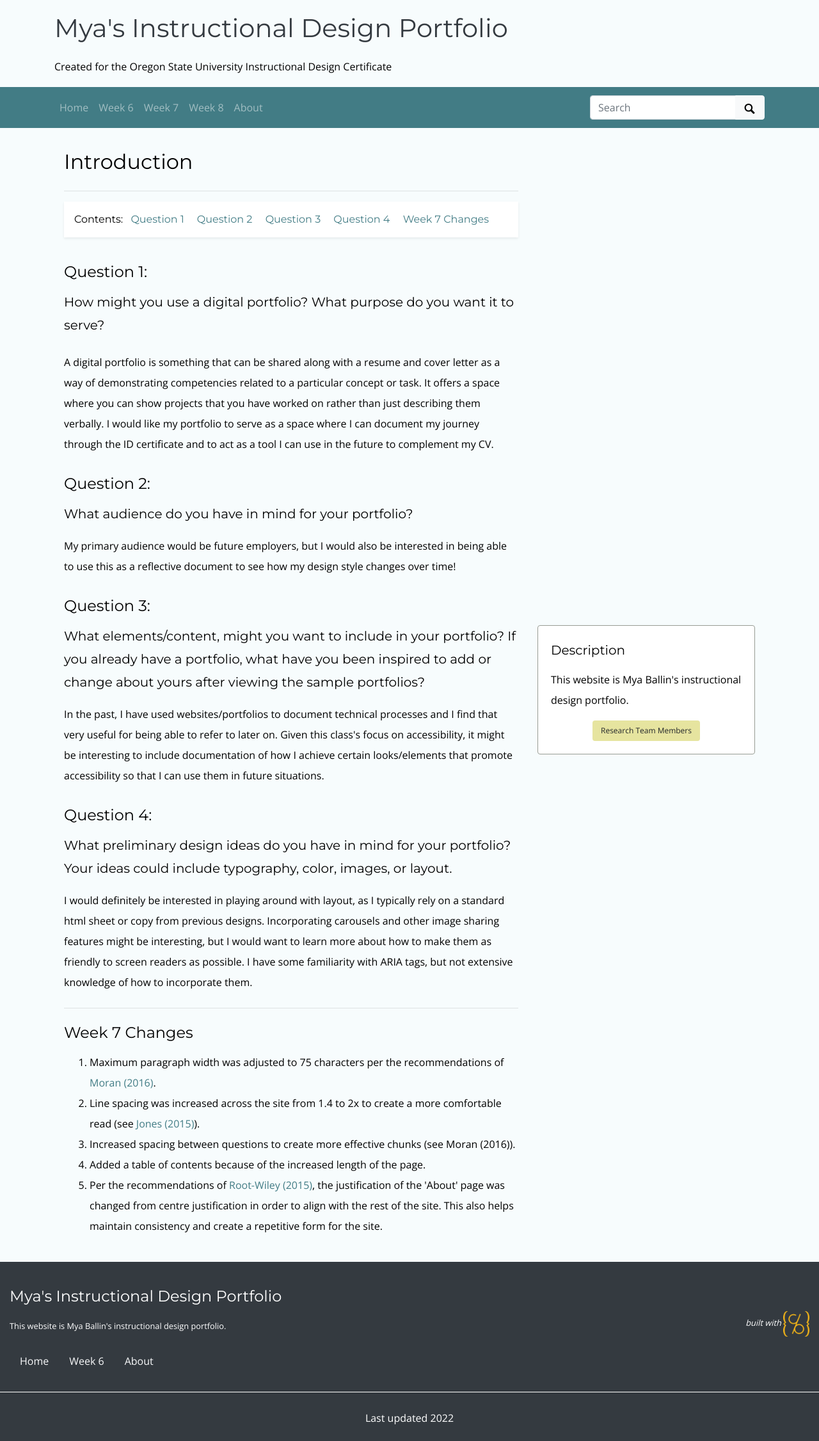
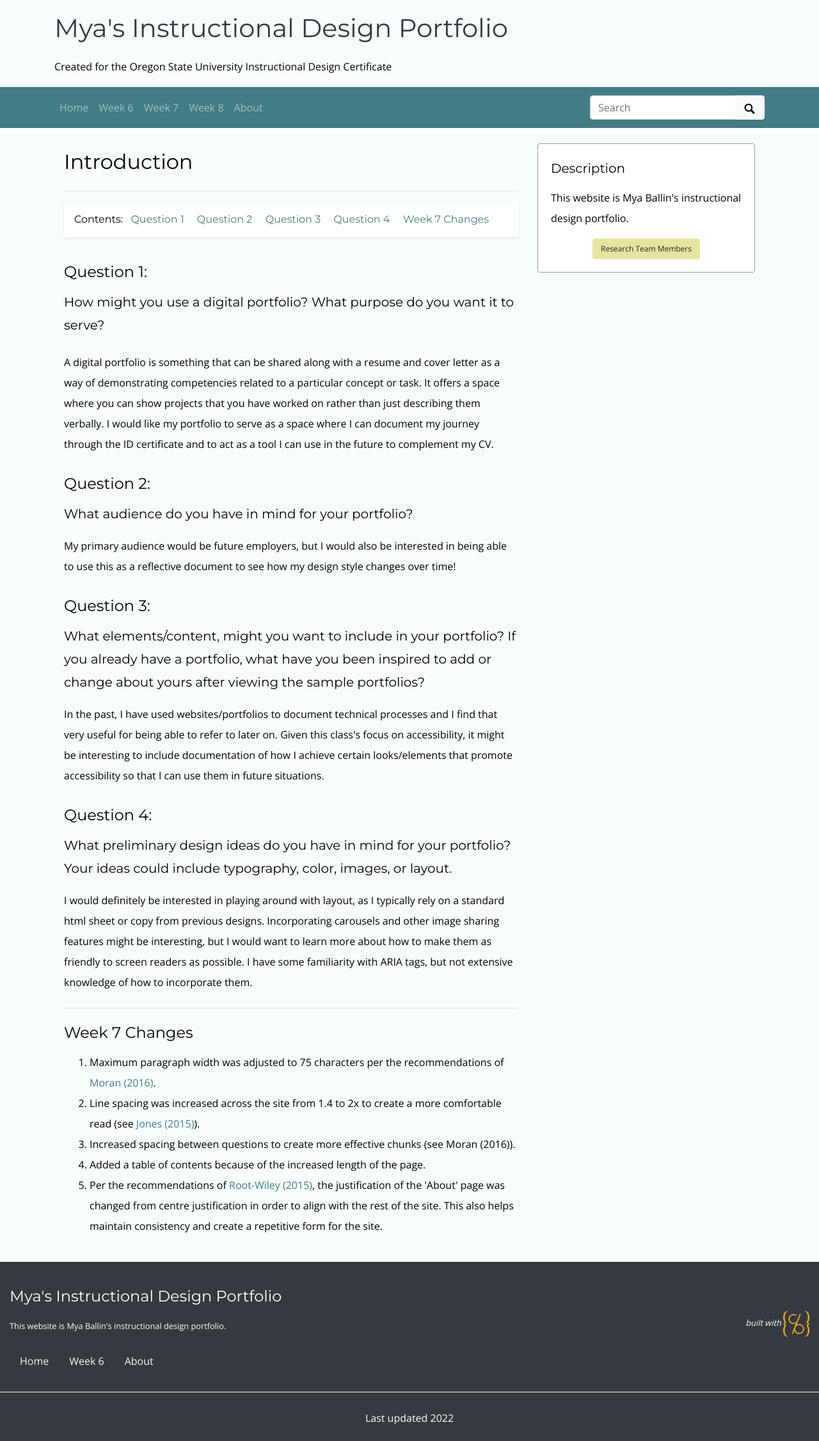
Before and after one commit to mxballin/instructional-design, a Jekyll site: the page built from index.md, in a window 1280 px wide. Shown: the whole page at 64% size. Built offline with Jekyll 4.4.1, drawn with Linux system fonts in a browser that asks for light colours; some web fonts are replaced.

Commit message:
Update home-infographic.html

```diff
--- a/_layouts/home-infographic.html
+++ b/_layouts/home-infographic.html
@@ -42,7 +42,7 @@ layout: page
     </ol>
     </p>
   </div>
-<div class="col-md-4 my-auto">
+<div class="col-md-4 my-0">
       {% include index/description.html %}
     </div>
   </div>
```
